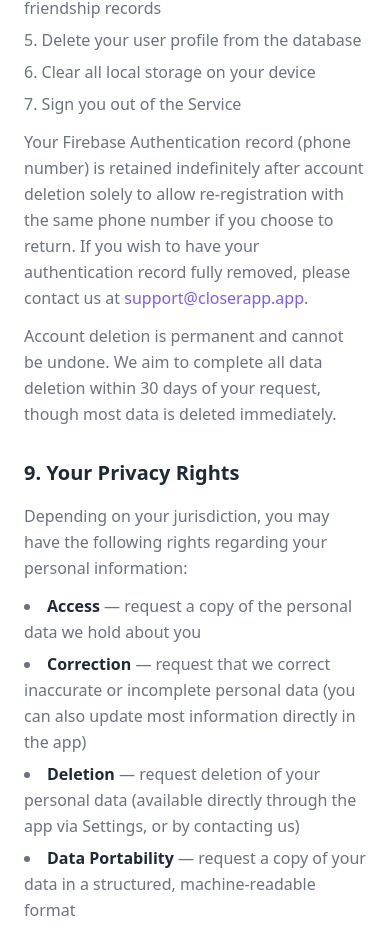
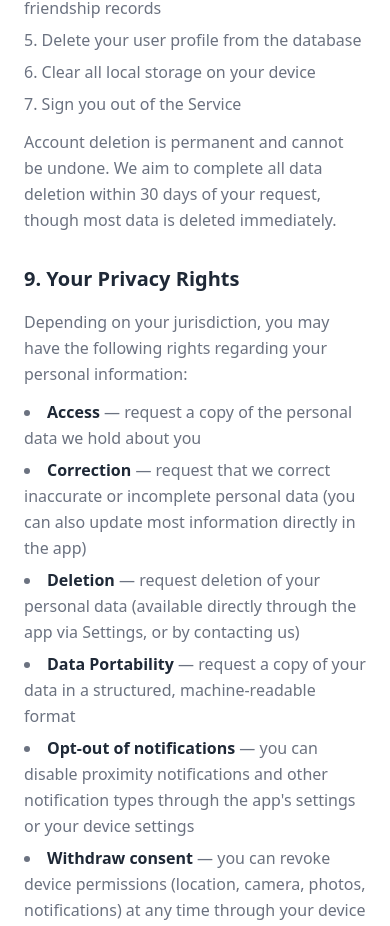
Before and after one commit to edwinmanalastas/closer-website, a Next.js app: page /privacy in a window 390 px wide. Shown: the part 8760-9686 px from the top of the page. Built offline with nearby package versions, Linux system fonts and the light colour scheme.

Commit message:
fix: remove indefinite phone number retention clause from privacy policy
Phone number auth records will be fully deleted on account deletion.

```diff
--- a/app/privacy/page.tsx
+++ b/app/privacy/page.tsx
@@ -519,20 +519,6 @@ export default function PrivacyPolicy() {
           <li>Sign you out of the Service</li>
         </ol>
         <p className="mt-3">
-          Your Firebase Authentication record (phone number) is retained
-          indefinitely after account deletion solely to allow re-registration
-          with the same phone number if you choose to return. If you wish to
-          have your authentication record fully removed, please contact us
-          at{" "}
-          <a
-            href="mailto:support@closerapp.app"
-            className="text-primary hover:underline"
-          >
-            support@closerapp.app
-          </a>
-          .
-        </p>
-        <p className="mt-3">
           Account deletion is permanent and cannot be undone. We aim to complete
           all data deletion within 30 days of your request, though most data is
           deleted immediately.
```
